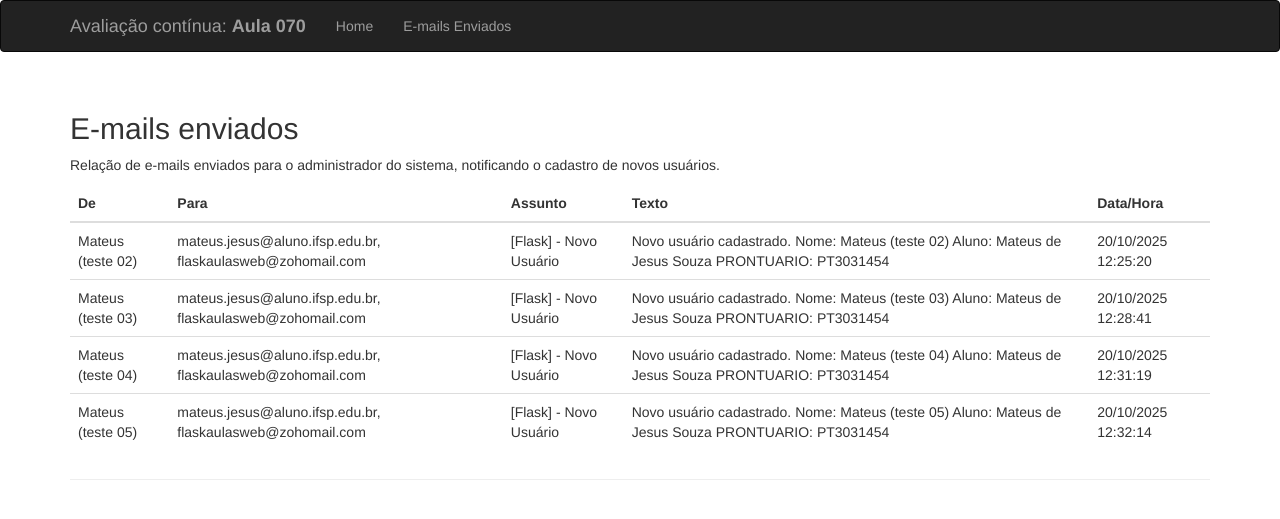
After one commit to MateSou/PTBDSWS, a Flask app: page /emailsEnviados in a window 1280 px wide. The commit adds this page. Shown: the top 519 px of the page. Run offline with Flask 3, Linux system fonts and the light colour scheme; some libraries are stand-ins or nearby versions.

Commit message:
feat/Nova pagina para emails - Nova pagina 'EmailsEnviados' para mostrar todos os emails enviados

```diff
--- a/hello.py
+++ b/hello.py
@@ -7,6 +7,7 @@ from wtforms.validators import DataRequired
 from flask_sqlalchemy import SQLAlchemy
 import requests
 import os
+import datetime
 
 
 app = Flask(__name__)
@@ -17,6 +18,8 @@ app.config['SQLALCHEMY_DATABASE_URI'] =\
 app.config['SQLALCHEMY_TRACK_MODIFICATIONS'] = False
 
 db = SQLAlchemy(app)
+
+migrate = Migrate(app,db)
 
 bootstrap = Bootstrap(app)
 
@@ -43,6 +46,16 @@ class User(db.Model):
     id = db.Column(db.Integer, primary_key=True)
     username = db.Column(db.String(64), unique=True, index=True)
     role_id = db.Column(db.Integer, db.ForeignKey('roles.id'))
+    email = db.relationship('Email', backref='user', uselist=False)
+
+class Email(db.Model):
+    __tablename__ = 'emails'
+    id = db.Column(db.Integer, primary_key=True, index=True)
+    destination = db.Column(db.String(64))
+    subject = db.Column(db.String(64))
+    text = db.Column(db.Text())
+    date = db.Column(db.DateTime(timezone=True))
+    user_id = db.Column(db.Integer, db.ForeignKey('users.id'), unique=True)
 
 ## Formularios
 class Form(FlaskForm):
@@ -78,14 +91,26 @@ def index():
            session['known'] = False
            if form.send_email.data:
                if app.config['FLASK_ADMIN']:
-                send_email([app.config['FLASK_ADMIN'],app.config['EMAIL_PROF']],'Novo Usuário',
-                           form.name.data)
+                   send_email([app.config['FLASK_ADMIN'],app.config['EMAIL_PROF']],'Novo Usuário',
+                              form.name.data)
+               email_destination = str(app.config['FLASK_ADMIN'] + ', ' + app.config['EMAIL_PROF'])
+               email_subject = app.config['FLASK_MAIL_SUBJECT_PREFIX'] + ' - '+ 'Novo Usuário'
+               email_body = "Novo usuário cadastrado.\n" + "Nome: " + str(form.name.data) + "\n" + "\nAluno: " + str(os.getenv('NOME')) + "\nPRONTUARIO: " + str(os.getenv('PRONTUARIO'))
+               email_date = datetime.datetime.now().replace(microsecond=0)
+               email = Email(destination=email_destination,subject=email_subject,text=email_body,date=email_date,user_id = user.id)
+               db.session.add(email)
+               db.session.commit()
         else:
             session['known'] = True
         return redirect(url_for('index'))
 
     return render_template('homepage.html', form=form, name=session.get('Name'),
-                           known=session.get('known', False),users = User.query.all())
+                           known=session.get('known', False),users = User.query.all(), emails = Email.query.all())
+
+@app.route('/emailsEnviados')
+def emailsEnviados():
+    return render_template('emails.html', emails=Email.query.all())
+
 
 ##Error 404 - Not Found
 @app.errorhandler(404)
--- a/templates/base.html
+++ b/templates/base.html
@@ -22,6 +22,7 @@
         <div class="navbar-collapse collapse">
             <ul class="nav navbar-nav">
                 <li><a href="/">Home</a></li>
+                <li><a href="{{ url_for('emailsEnviados') }}">E-mails Enviados</a></li>
             </ul>
         </div>
     </div>
--- /dev/null
+++ b/templates/emails.html
@@ -0,0 +1,38 @@
+{% extends "base.html" %}
+{% import "bootstrap/wtf.html" as wtf %}
+
+{% block title %}Emails{% endblock %}
+{%block head %}
+    {{ super() }}
+{%endblock %}
+
+{% block navbar %}
+    {{ super() }}
+{% endblock %}
+
+{% block page_content %}
+    <h2>E-mails enviados</h2>
+    <p>Relação de e-mails enviados para o administrador do sistema, notificando o cadastro de novos usuários.</p>
+    <table class="table">
+        <thead>
+            <tr>
+                <th>De</th>
+                <th>Para</th>
+                <th>Assunto</th>
+                <th>Texto</th>
+                <th>Data/Hora</th>
+            </tr>
+        </thead>
+        <tbody>
+            {% for item in emails %}
+                <tr>
+                    <td>{{ item.user.username }}</td>
+                    <td>{{ item.destination }}</td>
+                    <td>{{ item.subject }}</td>
+                    <td>{{ item.text }}</td>
+                    <td>{{ item.date.strftime('%d/%m/%Y %H:%M:%S') }}</td>
+                </tr>
+            {% endfor %}
+        </tbody>
+    </table>
+{% endblock %}
```
Also changed, not shown: data.sqlite.
